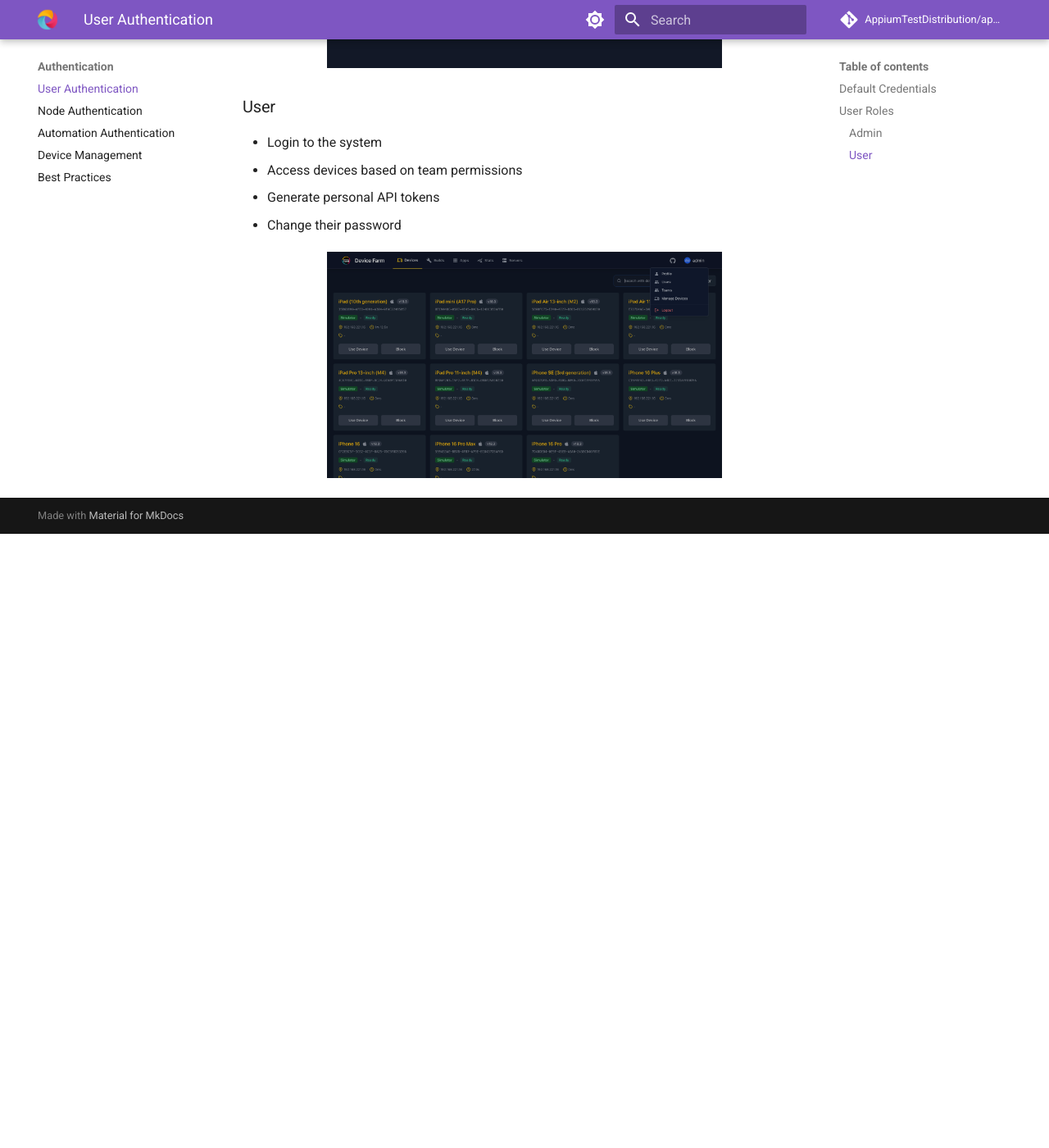
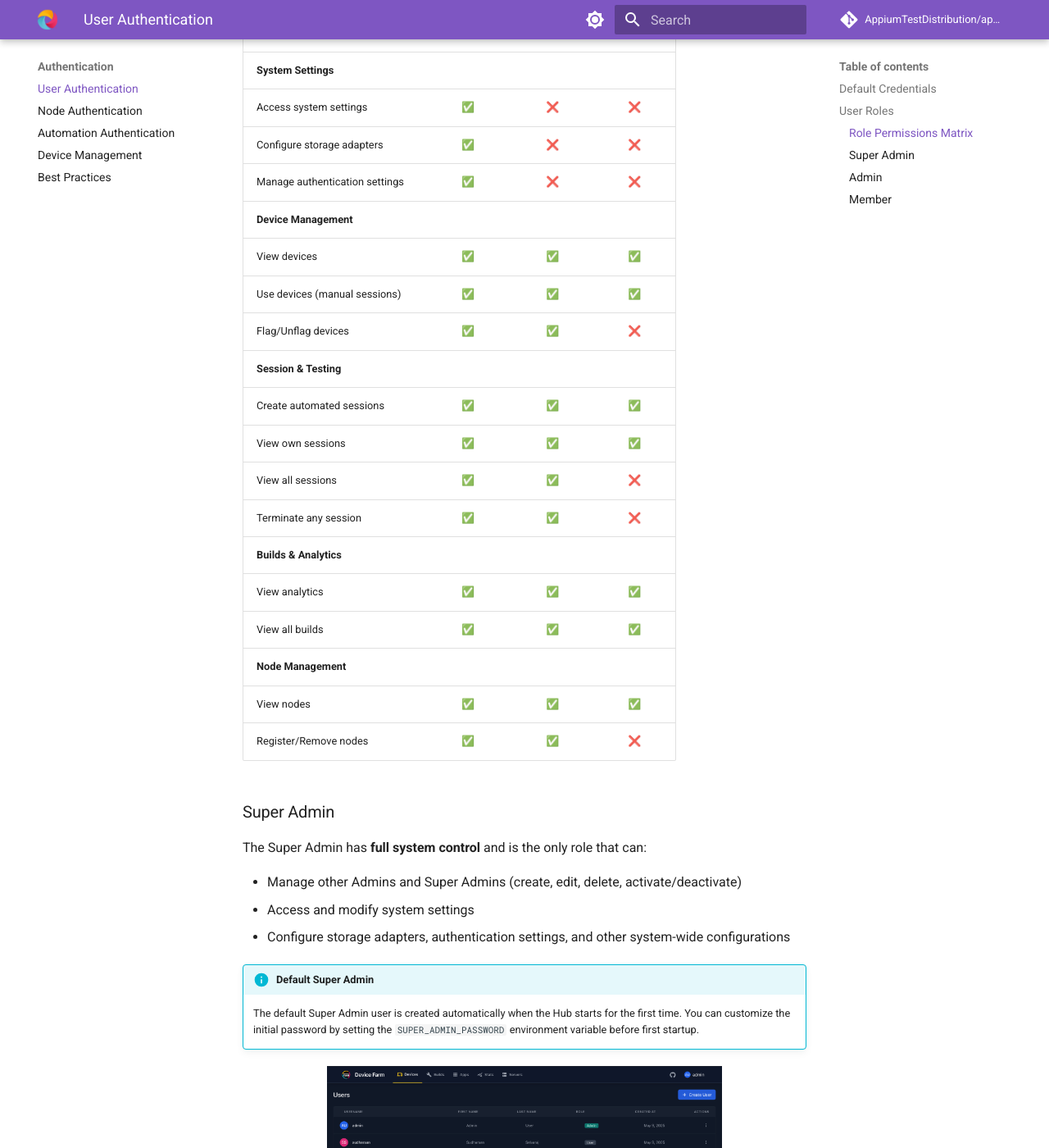
Before and after one commit to AppiumTestDistribution/device-farm-pro-docs, an MkDocs documentation site: the page built from docs/user-authentication.md, in a window 1280 px wide and 1400 px high, scrolled down 1458 px. Shown: the whole window at 82% size. Built offline with MkDocs 1.6.1 and Material for MkDocs 9.7.7, drawn with Linux system fonts in a browser that asks for light colours; comment, search, counter and statistics services are not loaded; before the commit the page ends 2109 px from its top, so only the background shows below that; some of the changed text lies outside the part shown.

Commit message:
fix: docs
Co-authored-by: SrinivasanTarget <srinivasan.sekar1990@gmail.com>

```diff
--- a/docs/user-authentication.md
+++ b/docs/user-authentication.md
@@ -24,27 +24,82 @@ If not set, the default credentials are:
 
 ## User Roles
 
-The device farm supports two user roles:
+The device farm supports three user roles: **Super Admin**, **Admin**, and **Member**.
 
-### Admin
-- Create and manage users
-- Create and manage teams
-- Manage all devices
-- Access all features
-- Generate and manage API tokens
+### Role Permissions Matrix
+
+| Feature | Super Admin | Admin | Member |
+|---------|:-----------:|:-----:|:------:|
+| **User Management** ||||
+| Create Member users | ✅ | ✅ | ❌ |
+| Create Admin users | ✅ | ❌ | ❌ |
+| Create Super Admin users | ✅ | ❌ | ❌ |
+| Edit/Delete Member users | ✅ | ✅ | ❌ |
+| Edit/Delete Admin users | ✅ | ❌ | ❌ |
+| Activate/Deactivate Members | ✅ | ✅ | ❌ |
+| Activate/Deactivate Admins | ✅ | ❌ | ❌ |
+| Assign Admin/Super Admin roles | ✅ | ❌ | ❌ |
+| **System Settings** ||||
+| Access system settings | ✅ | ❌ | ❌ |
+| Configure storage adapters | ✅ | ❌ | ❌ |
+| Manage authentication settings | ✅ | ❌ | ❌ |
+| **Device Management** ||||
+| View devices | ✅ | ✅ | ✅ |
+| Use devices (manual sessions) | ✅ | ✅ | ✅ |
+| Flag/Unflag devices | ✅ | ✅ | ❌ |
+| **Session & Testing** ||||
+| Create automated sessions | ✅ | ✅ | ✅ |
+| View own sessions | ✅ | ✅ | ✅ |
+| View all sessions | ✅ | ✅ | ❌ |
+| Terminate any session | ✅ | ✅ | ❌ |
+| **Builds & Analytics** ||||
+| View analytics | ✅ | ✅ | ✅ |
+| View all builds | ✅ | ✅ | ✅ |
+| **Node Management** ||||
+| View nodes | ✅ | ✅ | ✅ |
+| Register/Remove nodes | ✅ | ✅ | ❌ |
+
+### Super Admin
+
+The Super Admin has **full system control** and is the only role that can:
+
+- Manage other Admins and Super Admins (create, edit, delete, activate/deactivate)
+- Access and modify system settings
+- Configure storage adapters, authentication settings, and other system-wide configurations
+
+!!! info "Default Super Admin"
+    The default Super Admin user is created automatically when the Hub starts for the first time. You can customize the initial password by setting the `SUPER_ADMIN_PASSWORD` environment variable before first startup.
 
 <div style="display: flex; justify-content: center; margin: 20px 0;">
-    <img src="https://raw.githubusercontent.com/AppiumTestDistribution/device-farm-pro-docs/refs/heads/main/docs/assets/images/authentication/users.png" alt="User Management" style="width: 0%; max-width: 1400px;">
+    <img src="https://raw.githubusercontent.com/AppiumTestDistribution/device-farm-pro-docs/refs/heads/main/docs/assets/images/authentication/users.png" alt="User Management" style="width: 70%; max-width: 1400px;">
 </div>
 <div style="display: flex; justify-content: center; margin: 20px 0;">
     <img src="https://raw.githubusercontent.com/AppiumTestDistribution/device-farm-pro-docs/refs/heads/main/docs/assets/images/authentication/teams.png" alt="Team Management" style="width: 70%; max-width: 1400px;">
 </div>
 
-### User
-- Login to the system
-- Access devices based on team permissions
+### Admin
+
+The Admin role provides **team management** capabilities:
+
+- Create and manage Member users only
+- Manage devices, sessions, and nodes
+- Create and manage teams
+- Generate and manage API tokens
+
+!!! warning "Limitation"
+    Admins cannot create, modify, or delete other Admin or Super Admin users, and cannot access system settings.
+
+### Member
+
+The Member role provides **basic usage** access:
+
+- Use devices and run automated tests
+- View own sessions and analytics
 - Generate personal API tokens
 - Change their password
+
+!!! note "Limited Access"
+    Members can only view their own sessions and cannot manage users, flag devices, or access admin features.
 
 <div style="display: flex; justify-content: center; margin: 20px 0;">
     <img src="https://raw.githubusercontent.com/AppiumTestDistribution/device-farm-pro-docs/refs/heads/main/docs/assets/images/authentication/menu-items.png" alt="Menu Items" style="width: 70%; max-width: 900px;">
```
